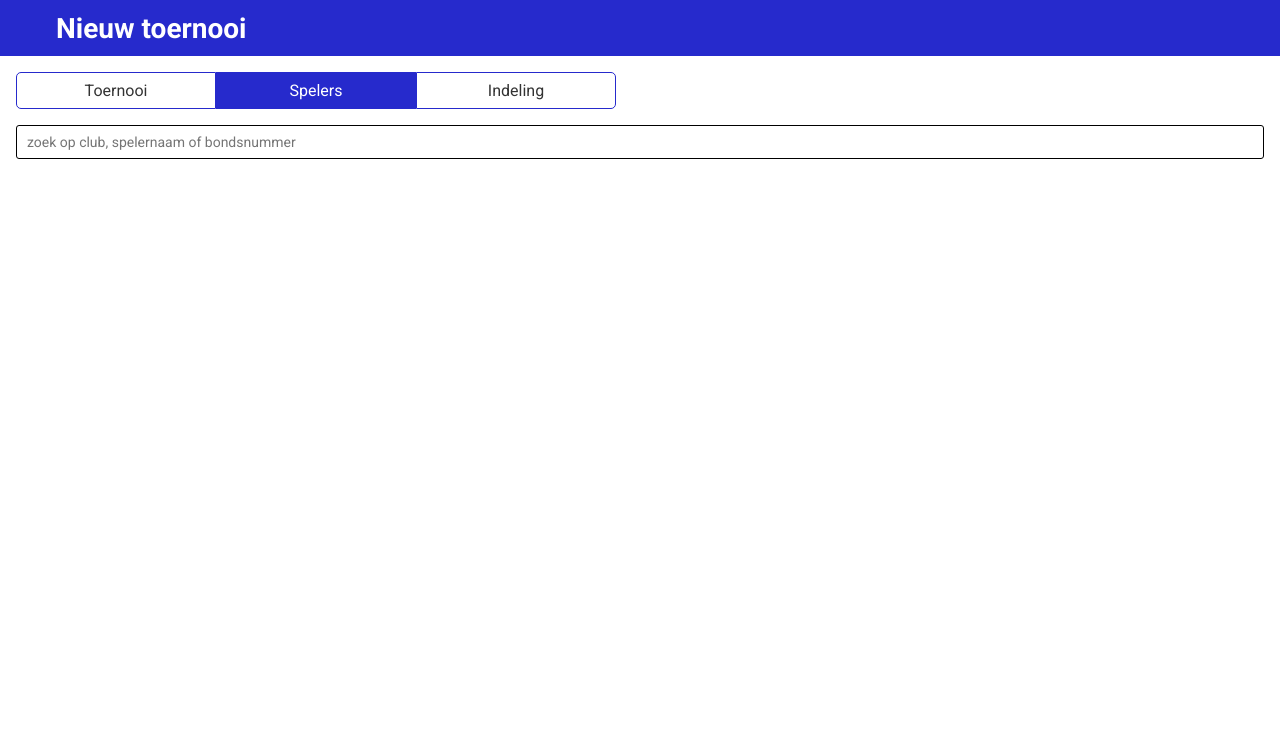
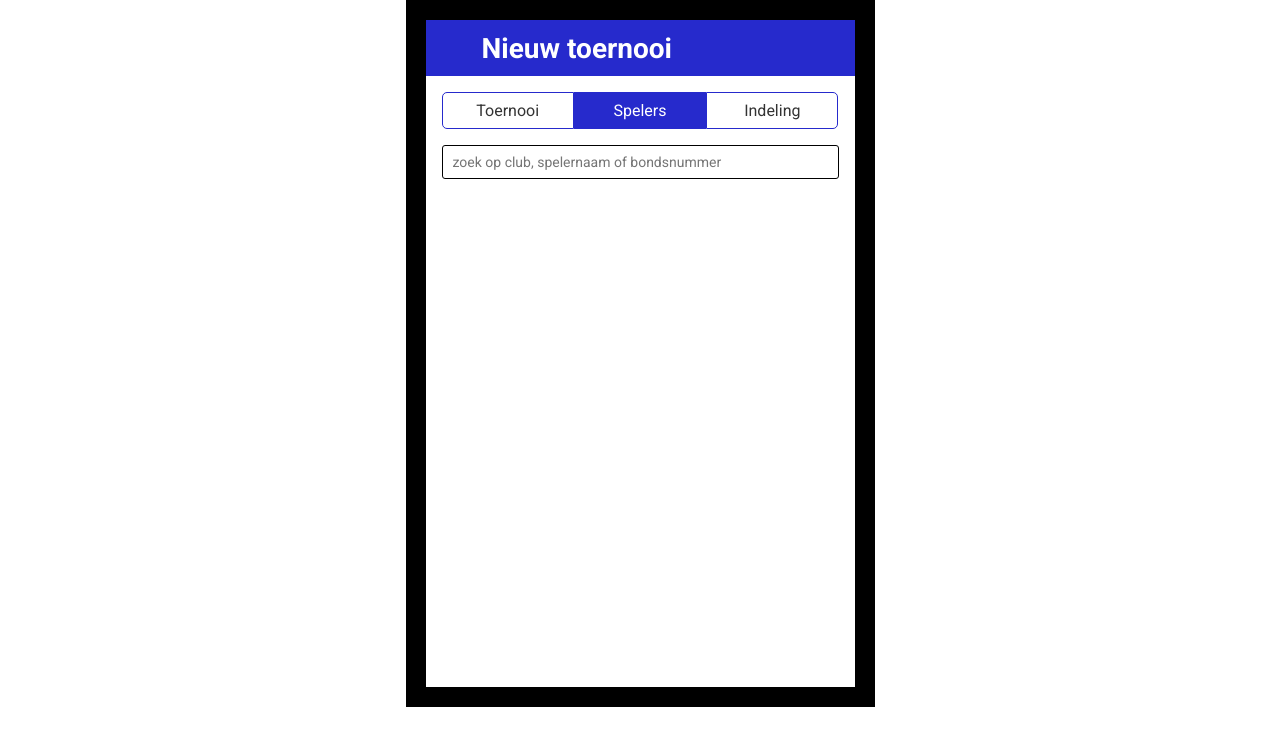
Before and after one commit to NTTB/club-tournament, a Svelte app: page / in a window 1280 px wide. Shown: the top 746 px of the page. Built offline with nearby package versions, Linux system fonts and the light colour scheme; some icons are missing.

Commit message:
Add media query to simulate iPhone 8 size

```diff
--- a/src/App.svelte
+++ b/src/App.svelte
@@ -31,6 +31,20 @@
     width: 100%;
     font-size: 14px;
   }
+
+  /** Media query to simulate iPhone 8 */
+  @media screen and (min-width: 600px) {
+    main {
+      height: 667px;
+      width: calc(389px + 40px);
+      max-height: 667px;
+      max-width: calc(389px + 40px);
+      margin: auto;
+      overflow: auto;
+      border: solid black 20px;
+      max-width: calc(389px + 40px);
+    }
+  }
 </style>
 
 <main>
```
